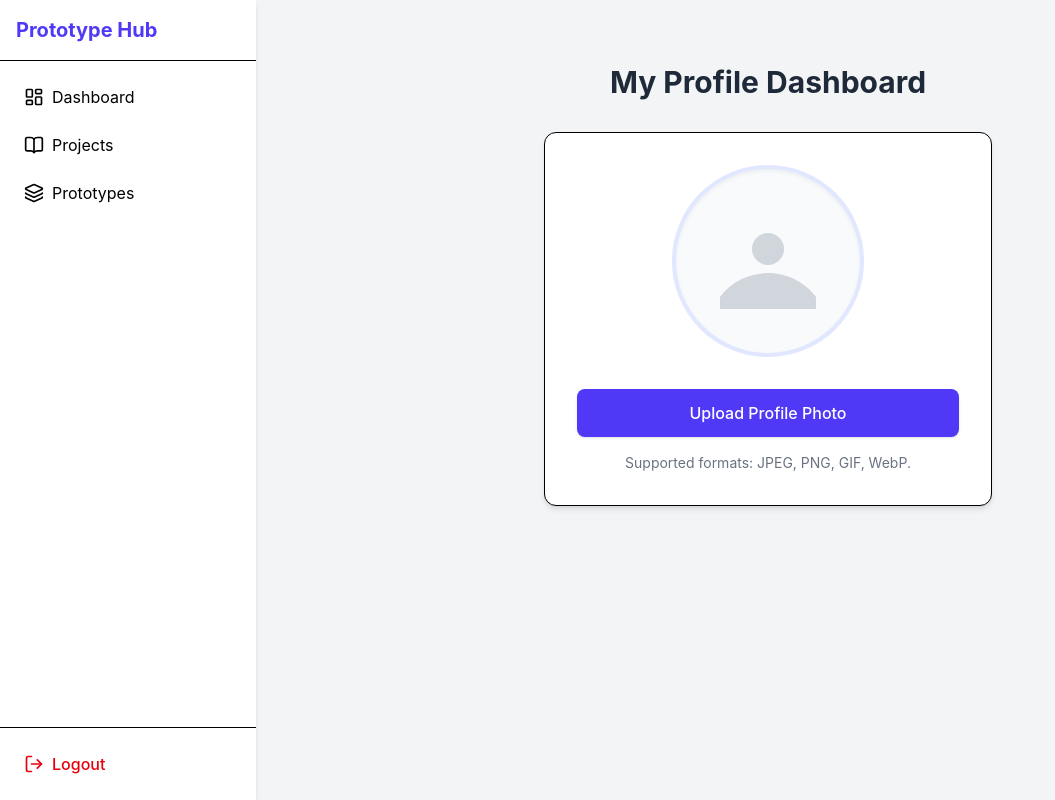
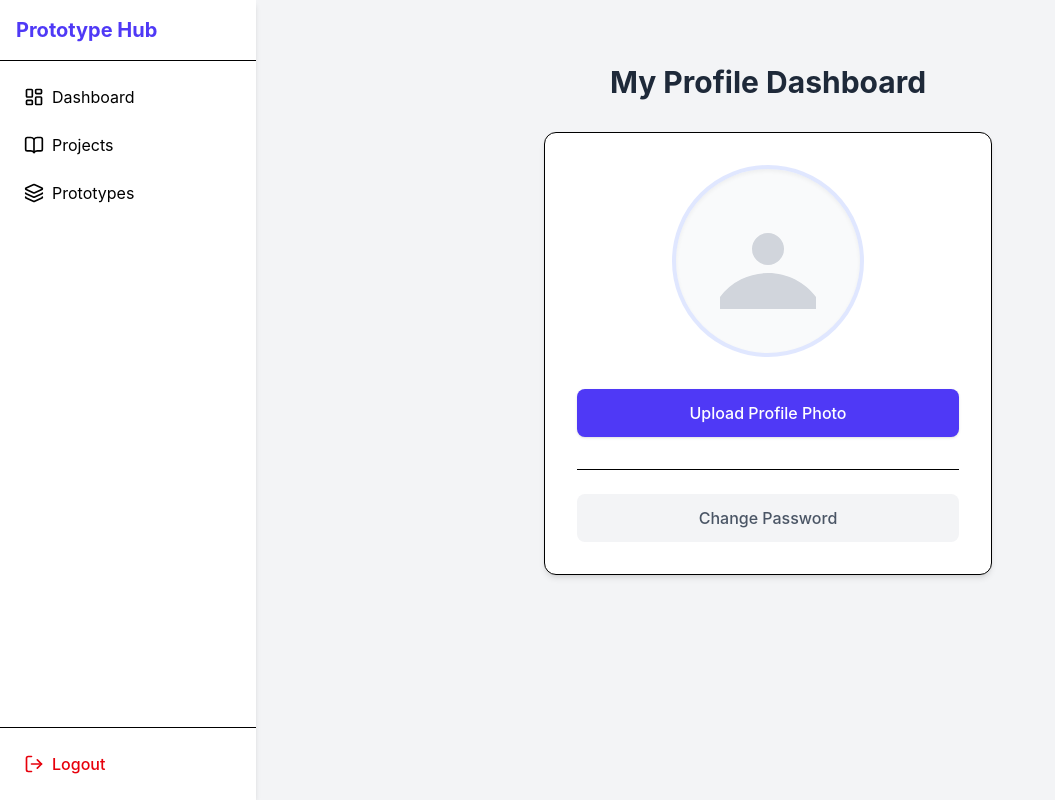
Before and after one commit to rachapudiavinash99-ops/Research-prototype-, a React (Vite) app in the folder frontend/: page / in a window 1280 px wide. Shown: the whole page, without its empty margins (0-1055 px from the left). Built offline with nearby package versions, Linux system fonts and the light colour scheme.

Commit message:
Add Change Password functionality to Profile Dashboard

```diff
--- a/frontend/src/pages/Dashboard.tsx
+++ b/frontend/src/pages/Dashboard.tsx
@@ -2,6 +2,7 @@ import React, { useState, useEffect } from 'react';
 
 export default function Dashboard() {
   const [profilePhoto, setProfilePhoto] = useState<string | null>(null);
+  const [showPasswordForm, setShowPasswordForm] = useState(false);
 
   useEffect(() => {
     const savedPhoto = localStorage.getItem('profilePhoto');
@@ -33,6 +34,12 @@ export default function Dashboard() {
     localStorage.removeItem('profilePhoto');
   };
 
+  const handlePasswordSubmit = (e: React.FormEvent) => {
+    e.preventDefault();
+    alert("Password successfully updated!");
+    setShowPasswordForm(false);
+  };
+
   return (
     <div className="flex flex-col items-center p-8">
       <h2 className="text-3xl font-bold mb-8 text-gray-800">My Profile Dashboard</h2>
@@ -50,7 +57,7 @@ export default function Dashboard() {
         </div>
 
         {!profilePhoto ? (
-          <label className="bg-indigo-600 text-white px-6 py-3 rounded-lg hover:bg-indigo-700 font-medium cursor-pointer shadow-sm transition-colors w-full text-center">
+          <label className="bg-indigo-600 text-white px-6 py-3 rounded-lg hover:bg-indigo-700 font-medium cursor-pointer shadow-sm transition-colors w-full text-center mb-6">
             Upload Profile Photo
             <input
               type="file"
@@ -60,7 +67,7 @@ export default function Dashboard() {
             />
           </label>
         ) : (
-          <div className="flex space-x-4 w-full">
+          <div className="flex space-x-4 w-full mb-6">
             <label className="bg-indigo-50 text-indigo-700 border border-indigo-200 px-4 py-3 rounded-lg hover:bg-indigo-100 font-medium cursor-pointer shadow-sm transition-colors flex-1 text-center">
               Edit Profile
               <input
@@ -79,9 +86,33 @@ export default function Dashboard() {
           </div>
         )}
 
-        <p className="text-sm text-gray-500 mt-4 text-center">
-          Supported formats: JPEG, PNG, GIF, WebP.
-        </p>
+        <div className="w-full border-t pt-6 mt-2">
+          {!showPasswordForm ? (
+            <button
+              onClick={() => setShowPasswordForm(true)}
+              className="w-full text-gray-600 bg-gray-100 hover:bg-gray-200 px-4 py-3 rounded-lg font-medium cursor-pointer transition-colors"
+            >
+              Change Password
+            </button>
+          ) : (
+            <form onSubmit={handlePasswordSubmit} className="space-y-4 animate-fade-in">
+              <h3 className="font-bold text-gray-700 mb-2">Update Password</h3>
+              <div>
+                <input type="password" placeholder="Current Password" required className="w-full rounded-md border-gray-300 border p-2 text-sm focus:ring-2 focus:ring-indigo-500 outline-none" />
+              </div>
+              <div>
+                <input type="password" placeholder="New Password" required className="w-full rounded-md border-gray-300 border p-2 text-sm focus:ring-2 focus:ring-indigo-500 outline-none" />
+              </div>
+              <div>
+                <input type="password" placeholder="Confirm New Password" required className="w-full rounded-md border-gray-300 border p-2 text-sm focus:ring-2 focus:ring-indigo-500 outline-none" />
+              </div>
+              <div className="flex space-x-2 pt-2">
+                <button type="button" onClick={() => setShowPasswordForm(false)} className="flex-1 bg-gray-100 text-gray-600 px-3 py-2 rounded-md hover:bg-gray-200 font-medium text-sm cursor-pointer transition-colors">Cancel</button>
+                <button type="submit" className="flex-1 bg-indigo-600 text-white px-3 py-2 rounded-md hover:bg-indigo-700 font-medium text-sm shadow-sm cursor-pointer transition-colors">Update</button>
+              </div>
+            </form>
+          )}
+        </div>
 
       </div>
     </div>
```
